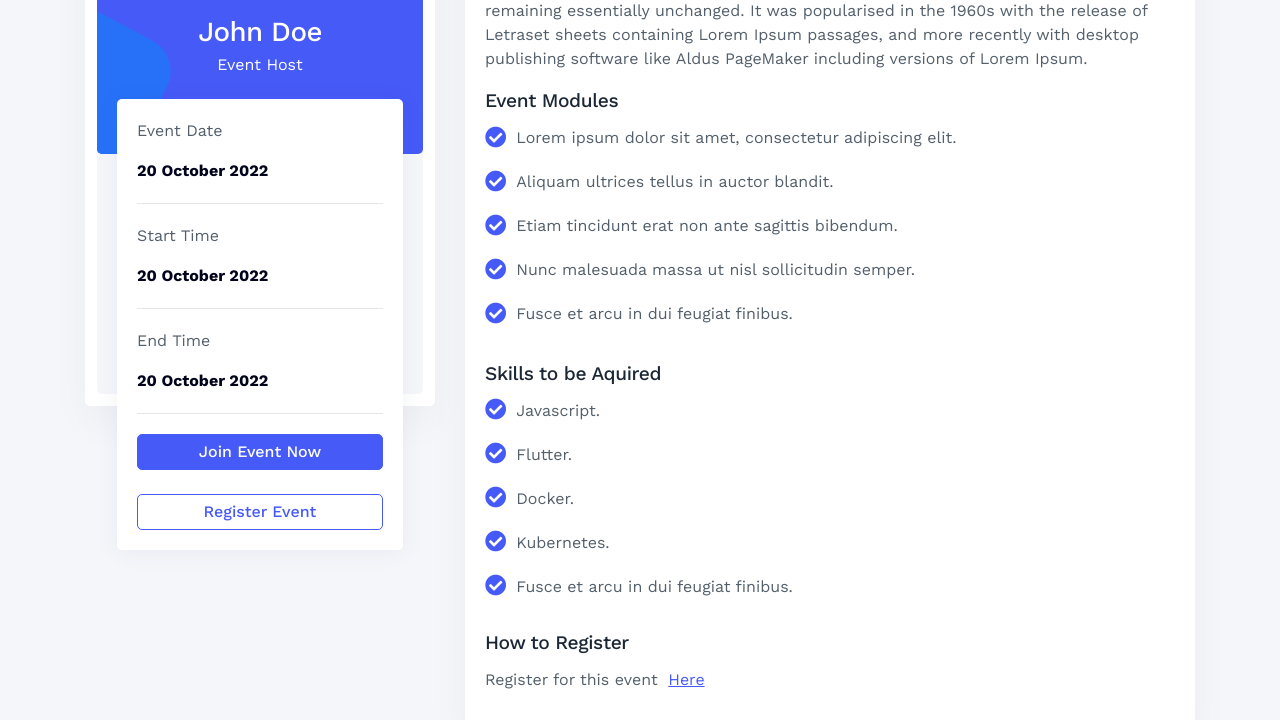
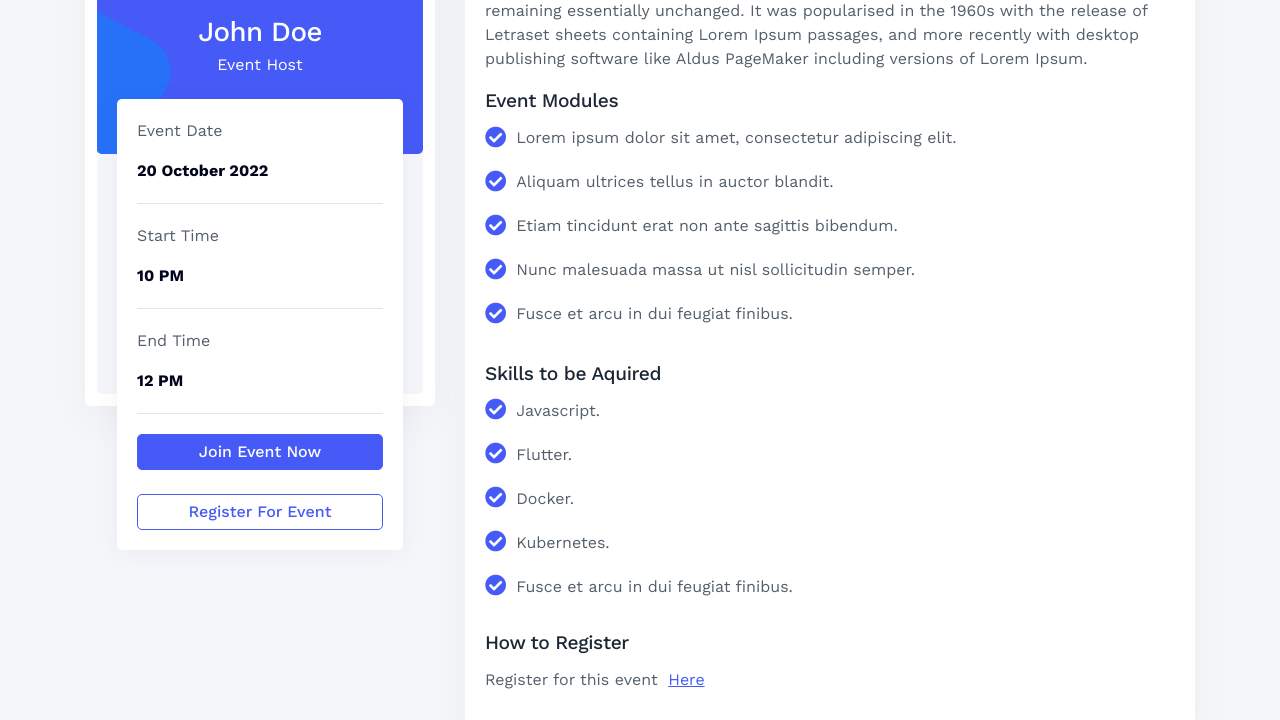
Before and after one commit to angelinvestorboys/oddmentors_mvp, a Django app: page /event/detail in a window 1280 px wide. Shown: the part 448-1168 px from the top of the page. Run offline with Django 4.2, Linux system fonts and the light colour scheme; some libraries are stand-ins or nearby versions.

Commit message:
update event_detail

```diff
--- a/src/templates/event_detail.html
+++ b/src/templates/event_detail.html
@@ -21,12 +21,12 @@
                  </div>
                  <div class="mb-2">
                     <p class="">Start Time</p>
-                    <p class="text-dark font-weight-bold">20 October 2022</p>
+                    <p class="text-dark font-weight-bold">10 PM</p>
                     <hr/>
                  </div>
                  <div class="mb-2">
                     <p class="">End Time</p>
-                    <p class="text-dark font-weight-bold">20 October 2022</p>
+                    <p class="text-dark font-weight-bold">12 PM</p>
                     <hr/>
                  </div>
 
@@ -35,7 +35,7 @@
                  </div>
                  <br/>
                  <div class="d-flex justify-content-center">
-                    <button type="button" class="btn btn-outline-primary btn-block">Register Event</button>
+                    <button type="button" class="btn btn-outline-primary btn-block">Register For Event</button>
                  </div>
               </div>
            </div>
```
